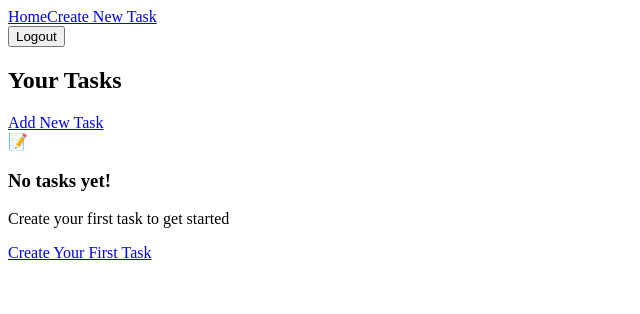
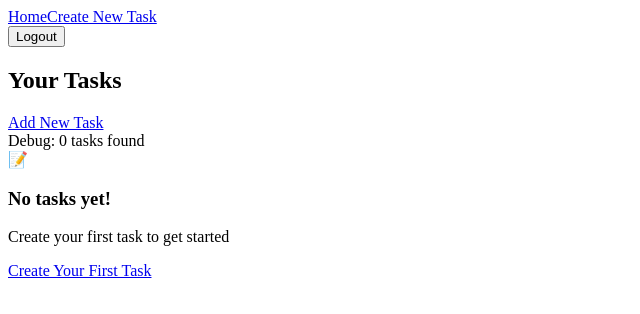
Before and after one commit to Kaviyariya/task-manager, a React (Vite) app: page /#/ in a window 1280 px wide. Shown: the top 314 px of the page, without its empty margins (0-640 px from the left). Built offline with nearby package versions, Linux system fonts and the light colour scheme; sample sign-in values are in the browser's storage.

Commit message:
Update Home.jsx

```diff
--- a/src/pages/Home.jsx
+++ b/src/pages/Home.jsx
@@ -2,6 +2,9 @@ import React from "react";
 import { Link } from "react-router-dom";
 
 const Home = ({ tasks, setTasks }) => {
+  // Debug logging
+  console.log("Home component loaded, tasks:", tasks);
+
   // Function to toggle complete status
   const toggleComplete = (id) => {
     const updated = tasks.map((task) =>
@@ -9,7 +12,7 @@ const Home = ({ tasks, setTasks }) => {
         ? {
             ...task,
             completed: !task.completed,
-            status: !task.completed ? "Completed" : "Pending" // Keep status in sync
+            status: !task.completed ? "Completed" : "Pending"
           }
         : task
     );
@@ -23,9 +26,9 @@ const Home = ({ tasks, setTasks }) => {
   };
 
   return (
-    <div className="max-w-4xl mx-auto">
+    <div className="max-w-4xl mx-auto text-white">
       <div className="flex justify-between items-center mb-6">
-        <h2 className="text-3xl font-bold">Your Tasks</h2>
+        <h2 className="text-3xl font-bold text-white">Your Tasks</h2>
         <Link
           to="/create"
           className="bg-indigo-600 hover:bg-indigo-700 text-white px-6 py-2 rounded-lg font-semibold transition"
@@ -34,11 +37,16 @@ const Home = ({ tasks, setTasks }) => {
         </Link>
       </div>
 
+      {/* Debug info */}
+      <div className="mb-4 p-2 bg-white/10 rounded text-sm">
+        Debug: {tasks.length} tasks found
+      </div>
+
       {tasks.length === 0 ? (
         <div className="flex flex-col justify-center items-center h-[60vh] text-gray-300 text-center">
           <div className="text-6xl mb-4">📝</div>
-          <h3 className="text-2xl font-semibold mb-2">No tasks yet!</h3>
-          <p className="text-lg mb-6">Create your first task to get started</p>
+          <h3 className="text-2xl font-semibold mb-2 text-white">No tasks yet!</h3>
+          <p className="text-lg mb-6 text-gray-300">Create your first task to get started</p>
           <Link
             to="/create"
             className="bg-indigo-600 hover:bg-indigo-700 text-white px-8 py-3 rounded-lg font-semibold transition text-lg"
```
